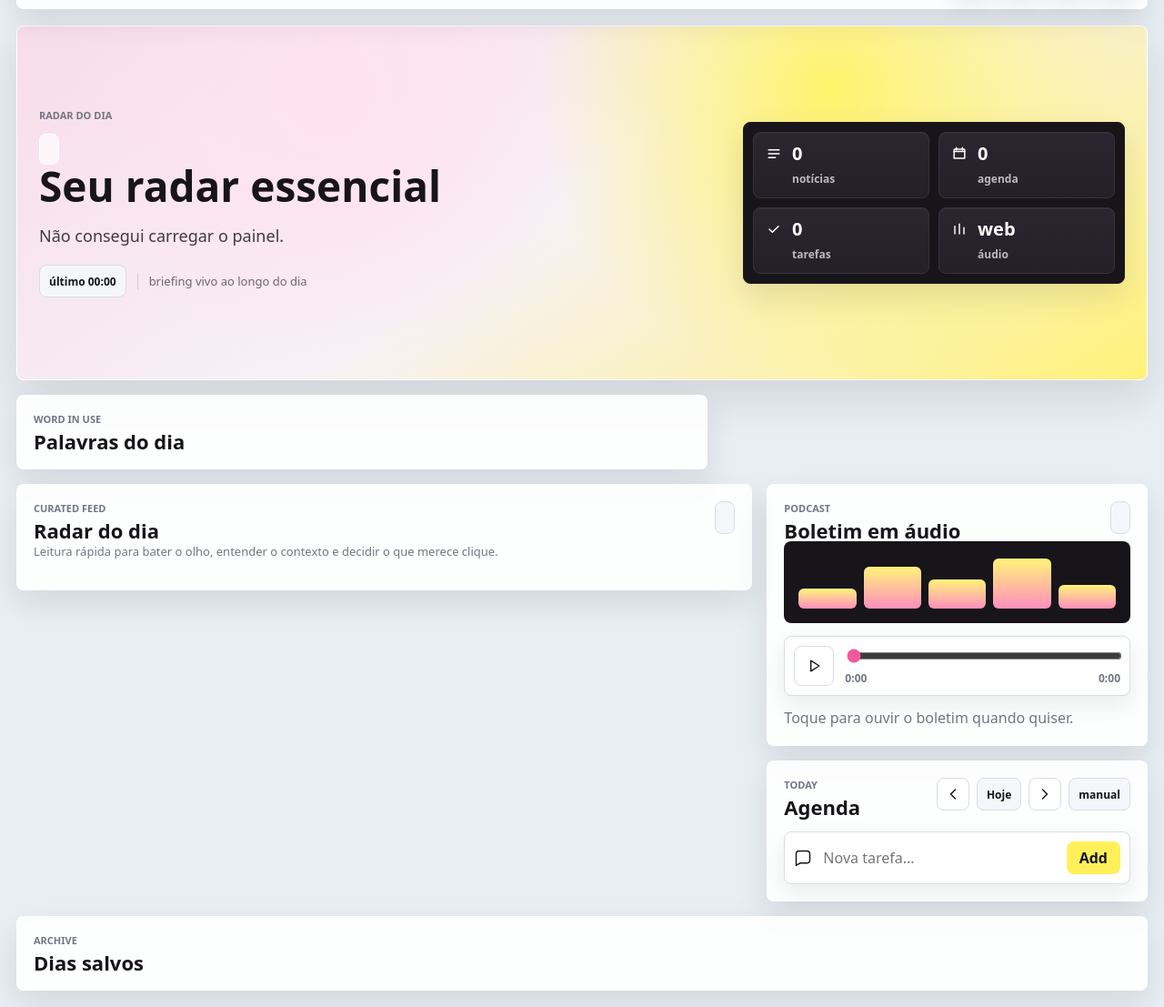
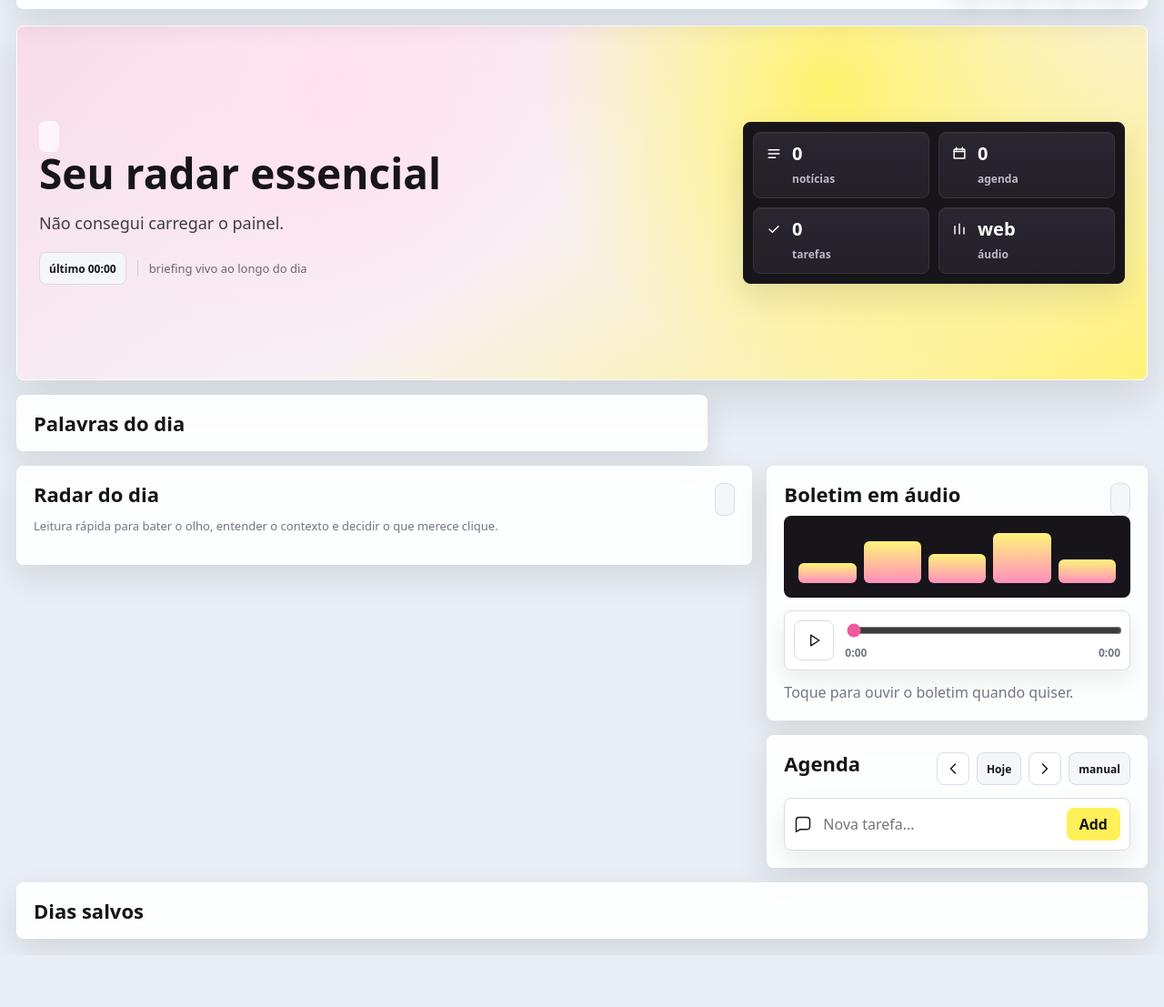
Before and after one commit to fillipbayer/bomdia, a website: page index.html in a window 1280 px wide. Shown: the part 78-1185 px from the top of the page at 91% size. After the commit the page ends 1128 px from the top, so only its background shows below. Drawn offline with Linux system fonts and the light colour scheme; no server answers.

Commit message:
Simplify panel overlines

```diff
--- a/index.html
+++ b/index.html
@@ -41,7 +41,6 @@
         <section class="hero-card" aria-labelledby="briefingTitle">
           <div class="hero-copy">
             <div class="hero-topline">
-              <p class="eyebrow">Radar do dia</p>
               <div class="hero-meta">
                 <span id="heroDate" class="hero-pill"></span>
               </div>
@@ -81,7 +80,6 @@
         <section class="panel words-panel" aria-labelledby="wordsTitle">
           <div class="panel-heading">
             <div>
-              <p class="eyebrow">Word in use</p>
               <h2 id="wordsTitle">Palavras do dia</h2>
             </div>
           </div>
@@ -92,7 +90,6 @@
           <section class="panel feed-panel" aria-labelledby="newsTitle">
             <div class="panel-heading">
               <div>
-                <p class="eyebrow">Curated feed</p>
                 <h2 id="newsTitle">Radar do dia</h2>
               </div>
               <span id="newsCount" class="status-chip"></span>
@@ -105,7 +102,6 @@
             <section class="panel audio-panel" aria-label="Podcast">
               <div class="panel-heading">
                 <div>
-                  <p class="eyebrow">Podcast</p>
               <h2 id="audioTitle">Boletim em áudio</h2>
             </div>
             <span id="audioStamp" class="status-chip"></span>
@@ -130,7 +126,6 @@
             <section class="panel focus-panel" aria-labelledby="focusTitle">
               <div class="panel-heading">
                 <div>
-                  <p class="eyebrow">Today</p>
                   <h2 id="focusTitle">Agenda</h2>
                 </div>
                 <div class="focus-toolbar">
@@ -159,7 +154,6 @@
         <section class="panel history-panel" aria-labelledby="historyTitle">
           <div class="panel-heading">
             <div>
-              <p class="eyebrow">Archive</p>
               <h2 id="historyTitle">Dias salvos</h2>
             </div>
           </div>
@@ -173,7 +167,6 @@
       <aside class="settings-card" aria-modal="true" role="dialog">
         <div class="panel-heading">
           <div>
-            <p class="eyebrow">Control center</p>
             <h2 id="settingsTitle">Configurações</h2>
           </div>
           <button class="icon-button light" type="button" data-settings-close aria-label="Fechar configurações">
```
